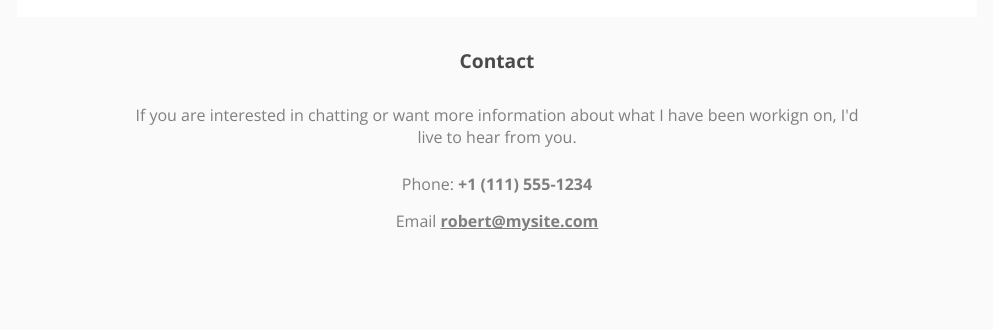
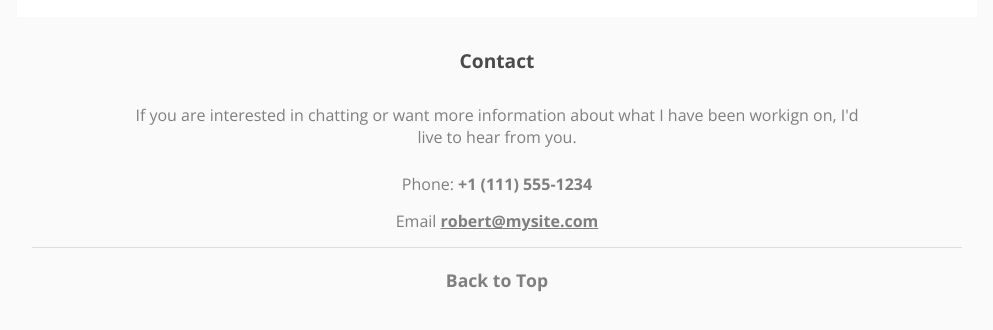
Before and after one commit to robertsuperpixel/Treehouse-TechDegree-Project-2, a plain HTML site: page index.html in a window 1280 px wide. Shown: the part 1250-1580 px from the top of the page, without its empty margins (143-1136 px from the left). Drawn offline with nearby package versions, Linux system fonts and the light colour scheme.

Commit message:
Final Changes

```diff
--- a/css/styles.css
+++ b/css/styles.css
@@ -77,7 +77,7 @@ section#portfolio h3 {
 }
 
 footer {
-	padding: 20px 10px;
+	padding: 20px 10px 0;
 }
 
 footer a {
@@ -112,6 +112,12 @@ footer#contact p.contact-details {
 
 footer#contact p.contact-details span {
 	font-weight: bold;
+}
+
+#sub-footer a {
+	text-decoration: none;
+	font-weight: bolder;
+	font-size: 1.1rem;
 }
 
 
@@ -192,6 +198,12 @@ section#portfolio {
 	padding: 20px 10px;
 }
 
+/* Footer ---------*/
+#sub-footer {
+	border-top: 1px solid #dedede;
+    padding-top: 20px;
+    text-align: center;
+}
 
 /* Media Queries ---------*/
 @media screen and (min-width: 768px) {
--- a/index.html
+++ b/index.html
@@ -80,6 +80,9 @@
 			<p class="contact-info">If you are interested in chatting or want more information about what I have been workign on, I'd live to hear from you.</p>
 			<p class="contact-details">Phone: <span>+1 (111) 555-1234</span></p>
 			<p class="contact-details">Email <span><a href="mailto:robert@mysite.com">robert@mysite.com</a></span></p>
+			<div id="sub-footer">
+				<a href="#top">Back to Top</a>
+			</div>
 		</footer>
 	</div>
 </body>
```
